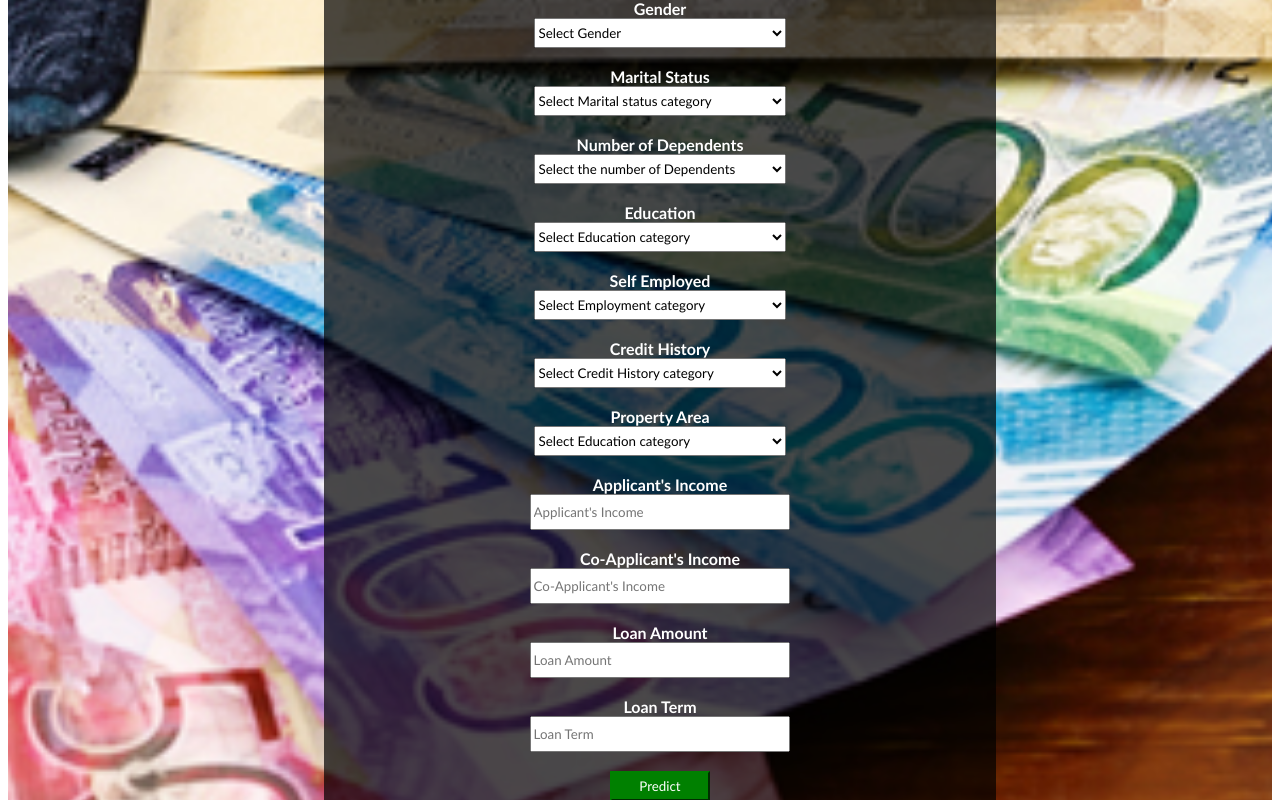
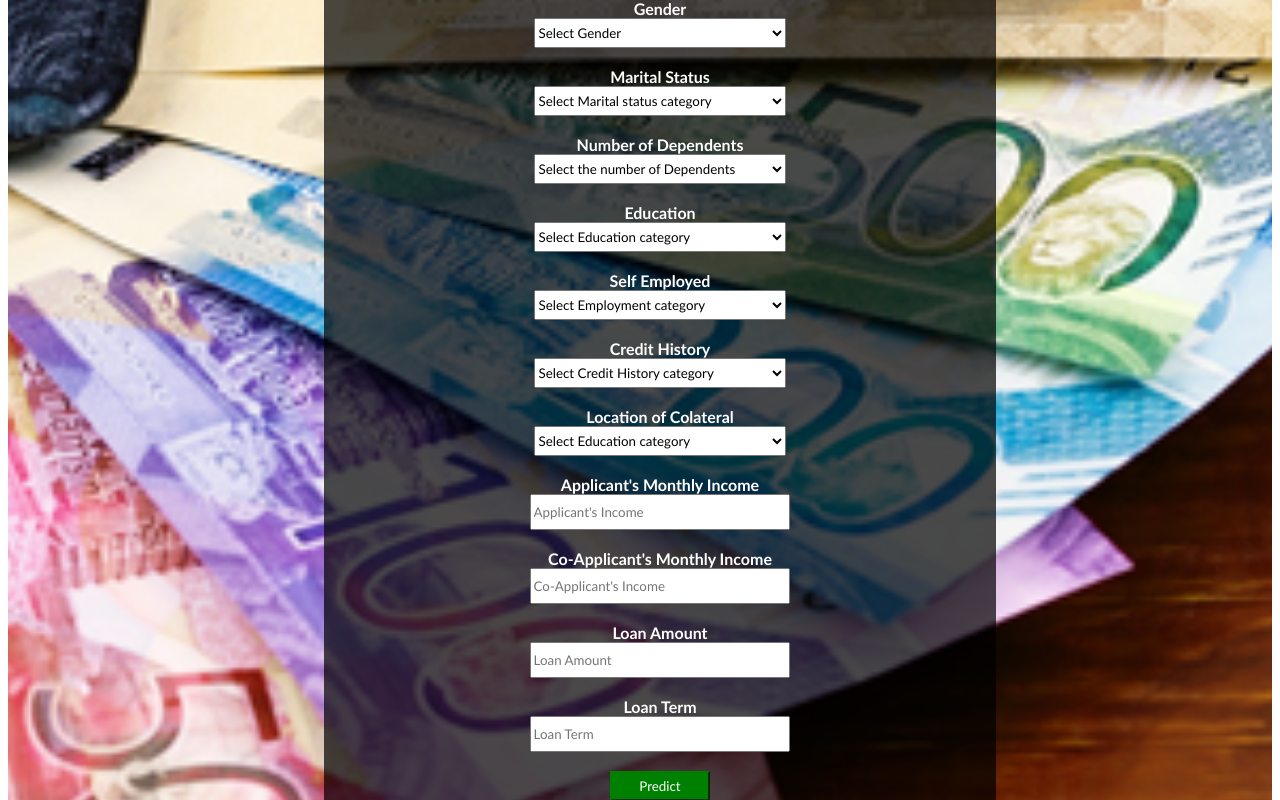
Before and after one commit to timothymadegwa/KopaPap, a Flask app: page / in a window 1280 px wide. Shown: the part 421-1221 px from the top of the page. Run offline with Flask 2, Linux system fonts and the light colour scheme; parts of the project's set-up code (start-up, migrations or seed data) failed here and were passed over.

Commit message:
making inputs more specific

```diff
--- a/app.py
+++ b/app.py
@@ -29,5 +29,5 @@ def predict():
     return render_template('index.html', prediction_text='Probability of repayment is: {} %'.format(output))
 
 
-#if __name__ == "__main__":
-app.run(debug=True)
+if __name__ == "__main__":
+    app.run(debug=True)
--- a/templates/index.html
+++ b/templates/index.html
@@ -68,7 +68,7 @@
             <option value="1">Favorable</option>
         </select><br><br>
 
-        <strong>Property Area</strong><br>
+        <strong>Location of Colateral</strong><br>
         <select name="Property_Area">
             <option value="" disabled selected hidden>Select Education category</option>
             <option value="0">Semi Urban</option>
@@ -76,10 +76,10 @@
             <option value="2">Rural</option>
         </select><br><br>
 
-        <strong>Applicant's Income</strong><br>
+        <strong>Applicant's Monthly Income</strong><br>
         <input type="text" name="ApplicantIncome" placeholder="Applicant's Income" required="required" /><br><br>
 
-        <strong>Co-Applicant's Income</strong><br>
+        <strong>Co-Applicant's Monthly Income</strong><br>
         <input type="text" name="CoapplicantIncome" placeholder="Co-Applicant's Income" required="required" /><br><br>
 
         <strong>Loan Amount</strong><br>
```
